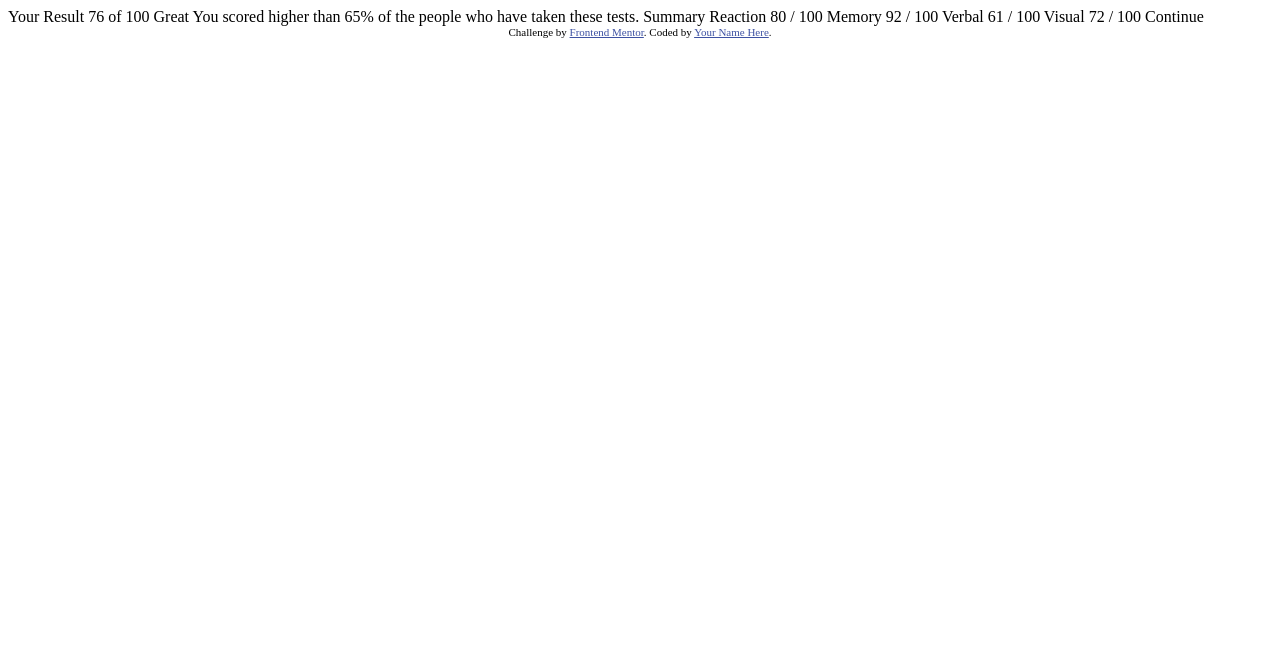
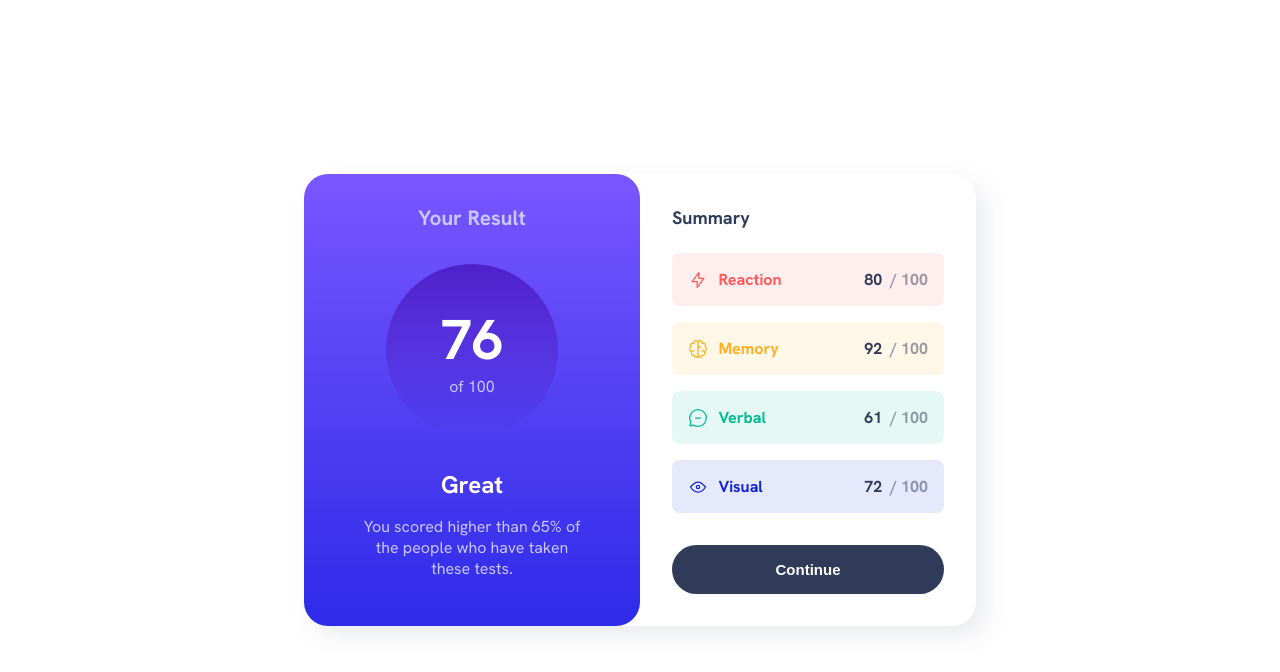
Before and after one commit to MaycolMont/result-summary-component, a website: page index.html in a window 1280 px wide. Drawn offline with Linux system fonts and the light colour scheme.

Commit message:
first commit

```diff
--- a/index.html
+++ b/index.html
@@ -5,43 +5,57 @@
   <meta name="viewport" content="width=device-width, initial-scale=1.0"> <!-- displays site properly based on user's device -->
 
   <link rel="icon" type="image/png" sizes="32x32" href="./assets/images/favicon-32x32.png">
+  <link rel="stylesheet" href="style.css">
 
   <title>Frontend Mentor | Results summary component</title>
-
-  <!-- Feel free to remove these styles or customise in your own stylesheet 👍 -->
-  <style>
-    .attribution { font-size: 11px; text-align: center; }
-    .attribution a { color: hsl(228, 45%, 44%); }
-  </style>
 </head>
 <body>
-
-  Your Result
-  76
-  of 100
-
-  Great
-  You scored higher than 65% of the people who have taken these tests.
-
-  Summary
-
-  Reaction
-  80 / 100
-
-  Memory
-  92 / 100
-
-  Verbal
-  61 / 100
-
-  Visual
-  72 / 100
-
-  Continue
-
-  <div class="attribution">
-    Challenge by <a href="https://www.frontendmentor.io?ref=challenge" target="_blank">Frontend Mentor</a>.
-    Coded by <a href="#">Your Name Here</a>.
-  </div>
+  <main class="card">
+    <header class="card__result">
+      <h2 class="result__title">Your Result</h2>
+      <div class="result__score-container">
+        <div class="result__score">76</div>
+        <div class="result__score-label">of 100</div>
+      </div>
+      <div class="result__description-container">
+        <h3 class="result__subtitle">Great</h3>
+        <p class="result__description">You scored higher than 65% of the people who have taken these tests.</p>
+      </div>
+    </header>
+    <section class="card__summary">
+      <h2 class="summary__title">Summary</h2>
+      <ul class="summary__list">
+        <li class="summary__item item__reaction">
+          <div class="summary__tag tag__reaction">
+            <img src="assets/images/icon-reaction.svg" alt="">
+            <span class="summary__tag-label">Reaction</span>
+          </div>
+          <div class="summary__tag-score"><b>80</b> <div class="tag-score__label">/ 100</div></div>
+        </li>
+        <li class="summary__item item__memory">
+          <div class="summary__tag tag__memory">
+            <img src="assets/images/icon-memory.svg" alt="">
+            <span class="summary__tag-label">Memory</span>
+          </div>
+          <div class="summary__tag-score"><b>92</b> <div class="tag-score__label">/ 100</div></div>
+        </li>
+        <li class="summary__item item__verbal">
+          <div class="summary__tag tag__verbal">
+            <img src="assets/images/icon-verbal.svg" alt="">
+            <span class="summary__tag-label">Verbal</span>
+          </div>
+          <div class="summary__tag-score"><b>61</b> <div class="tag-score__label">/ 100</div></div>
+        </li>
+        <li class="summary__item item__visual">
+          <div class="summary__tag tag__visual">
+            <img src="assets/images/icon-visual.svg" alt="">
+            <span class="summary__tag-label">Visual</span>
+          </div>
+          <div class="summary__tag-score"><b>72</b> <div class="tag-score__label">/ 100</div></div>
+        </li>
+      </ul>
+      <button class="card__btn">Continue</button>
+    </section>
+  </main>
 </body>
 </html>
--- /dev/null
+++ b/style.css
@@ -0,0 +1,214 @@
+@import url('https://fonts.googleapis.com/css2?family=Hanken+Grotesk:ital,wght@0,100..900;1,100..900&display=swap');
+
+:root {
+    --light-red-clr: hsl(0, 100%, 67%);
+    --bg-red-clr: hsla(0, 100%, 67%, 0.1);
+    --orangey-yellow-clr: hsl(39, 100%, 56%);
+    --bg-yellow-clr: hsla(39, 100%, 56%, 0.1);
+    --green-teal-clr: hsl(166, 100%, 37%);
+    --bg-green-clr: hsla(166, 100%, 37%, 0.1);
+    --cobalt-blue-clr: hsl(234, 85%, 45%);
+    --bg-blue-clr: hsla(234, 85%, 45%, 0.1);
+
+    --white: hsl(0, 0%, 100%);
+    --pale-blue: hsl(221, 100%, 96%);
+    --light-lavender: hsl(241, 100%, 89%);
+    --dark-gray-blue: hsl(224, 30%, 27%);
+    --dark-gray-opa: hsla(224, 30%, 27%, 0.5);
+
+    /* background */
+    --light-slate-blue: hsl(252, 100%, 67%);
+    --light-royal-blue: hsl(241, 81%, 54%);
+
+    /* circle */
+    --violet-blue: hsla(256, 72%, 46%, 1);
+    --persian-blue: hsla(241, 72%, 46%, 0);
+
+    --sm-weight: 500;
+    --md--weight: 700;
+    --lg--weight: 800;
+}
+
+*,
+*::after,
+*::before {
+    box-sizing: border-box;
+    margin: 0;
+    padding: 0;
+}
+
+body {
+    font-family: "Hanken Grotesk", sans-serif;
+    min-height: 100vh;
+}
+
+ul {
+    list-style: none;
+}
+
+button {
+    border: 0cap;
+}
+
+.card {
+    width: 100%;
+    min-width: 16.875rem;
+    background-color: var(--white)
+}
+
+.card__result {
+    display: flex;
+    flex-direction: column;
+    align-items: center;
+    justify-content: space-between;
+    background: linear-gradient(to bottom, var(--light-slate-blue), var(--light-royal-blue));
+    color: var(--white);
+    width: 100%;
+    text-align: center;
+    border-radius: 0 0 1.5rem 1.5rem;
+    padding: 1rem 2.5rem 1.5rem 2.5rem;
+}
+
+.result__title {
+    color: var(--light-lavender);
+    font-size: 1.3rem;
+}
+
+.result__score-container {
+    display: flex;
+    flex-direction: column;
+    justify-content: center;
+    aspect-ratio: 1 / 1;
+    width: 8rem;
+    background: linear-gradient(to bottom, var(--violet-blue), var(--persian-blue));
+    border-radius: 50%;
+    margin: 1rem 0;
+}
+
+.result__score {
+    font-weight: var(--md--weight);
+    font-size: 2.65rem;
+}
+
+.result__score-label {
+    color: var(--light-lavender)
+}
+
+.result__subtitle {
+    font-size: 1.5rem;
+    margin-bottom: 1rem;
+}
+
+.result__description {
+    margin-top: 8px;
+    color: var(--light-lavender)
+}
+
+.card__summary {
+    padding: 2rem;
+    font-weight: var(--md--weight)
+}
+
+.summary__title {
+    margin-bottom: 1.5rem;
+    font-size: 18px;
+    color: var(--dark-gray-blue)
+}
+
+.summary__list {
+    display: flex;
+    flex-direction: column;
+    gap: 1rem;
+}
+
+.summary__item {
+    display: flex;
+    justify-content: space-between;
+    align-items: center;
+    background-color: var(--pale-blue);
+    padding: 1rem;
+    border-radius: 0.5rem;
+}
+.item__reaction {
+    background-color: var(--bg-red-clr);
+    color: var(--light-red-clr)
+}
+.item__memory {
+    background-color: var(--bg-yellow-clr);
+    color: var(--orangey-yellow-clr);
+}
+.item__verbal {
+    background-color: var(--bg-green-clr);
+    color: var(--green-teal-clr);
+}
+.item__visual {
+    background-color: var(--bg-blue-clr);
+    color: var(--cobalt-blue-clr);
+}
+
+.summary__tag {
+    display: flex;
+    align-items: center;
+    gap: 0.65rem;
+}
+
+.summary__tag-score {
+    display: flex;
+    gap: 0.5rem;
+    align-items: center;
+    color: var(--dark-gray-blue);
+}
+.tag-score__label {
+    color: var(--dark-gray-opa);
+}
+
+.card__btn {
+    width: 100%;
+    background-color: var(--dark-gray-blue);
+    color: var(--white);
+    font-size: 0.9375rem;
+    font-weight: var(--md--weight);
+    margin-top: 1.5rem;
+    padding: 1rem 0;
+    border-radius: calc(0.65rem*2 + 1rem);
+}
+.card__btn:hover {
+    background: linear-gradient(to bottom, var(--light-slate-blue), var(--light-royal-blue));
+}
+
+@media (min-width: 585px) {
+    body {
+        display: flex;
+        justify-content: center;
+        align-items: center;
+    }
+
+    .card {
+        width: 42rem;
+        min-width: 36.5625rem;
+        display: flex;
+        border-radius: 1.5rem;
+        box-shadow: 10px 10px 1.5rem hsla(224, 30%, 27%, 0.1);
+    }
+
+    .card__result {
+        border-radius: 1.5rem;
+        width: 50%;
+        padding: 4.5% 8% 7% 8%;
+    }
+
+    .result__score-container {
+        width: 75%
+    }
+    .result__score {
+        font-size: 3.5rem;
+    }
+
+    .card__summary {
+        width: 50%;
+    }
+
+    .card__btn {
+        margin-top: 2rem;
+    }
+}
```
Also changed, not shown: package.json (added, +10 -0 lines), 2 other files.
